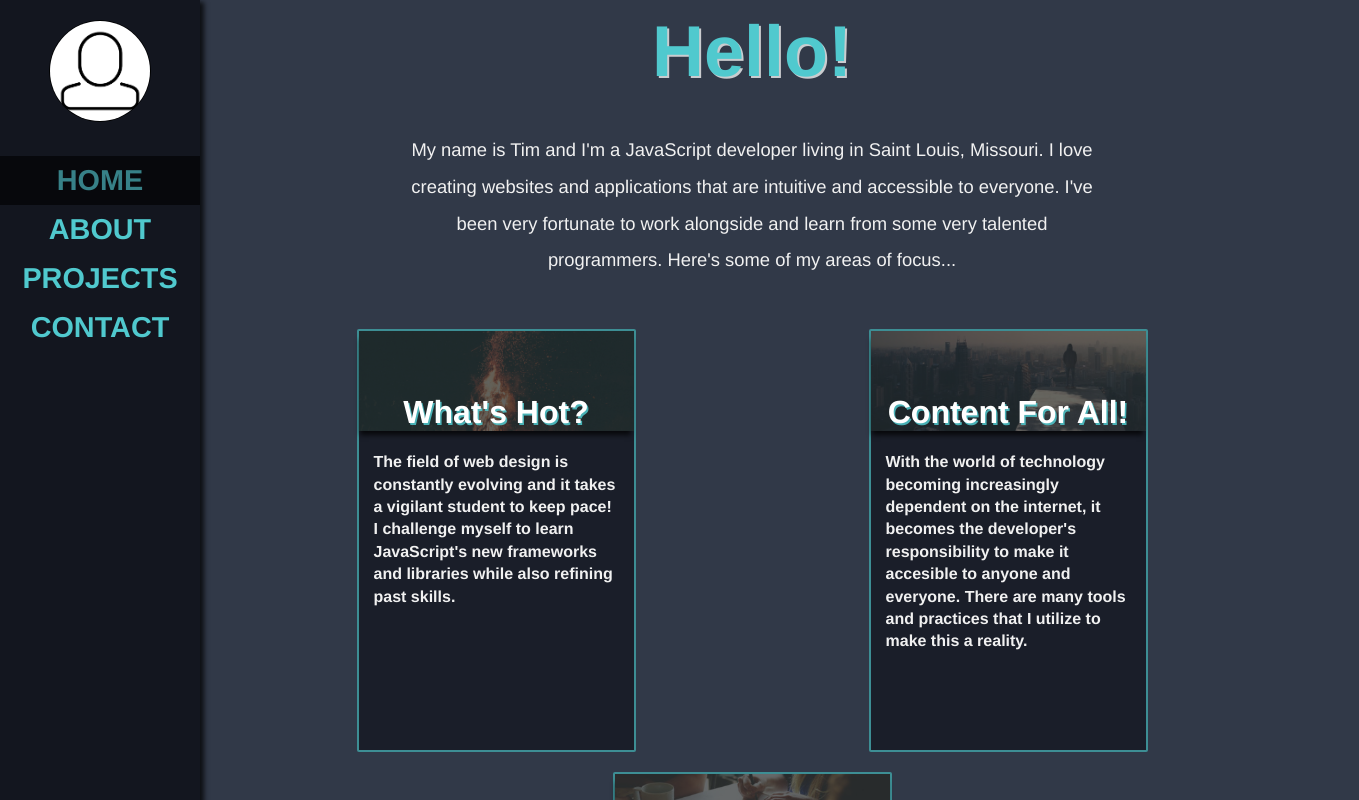
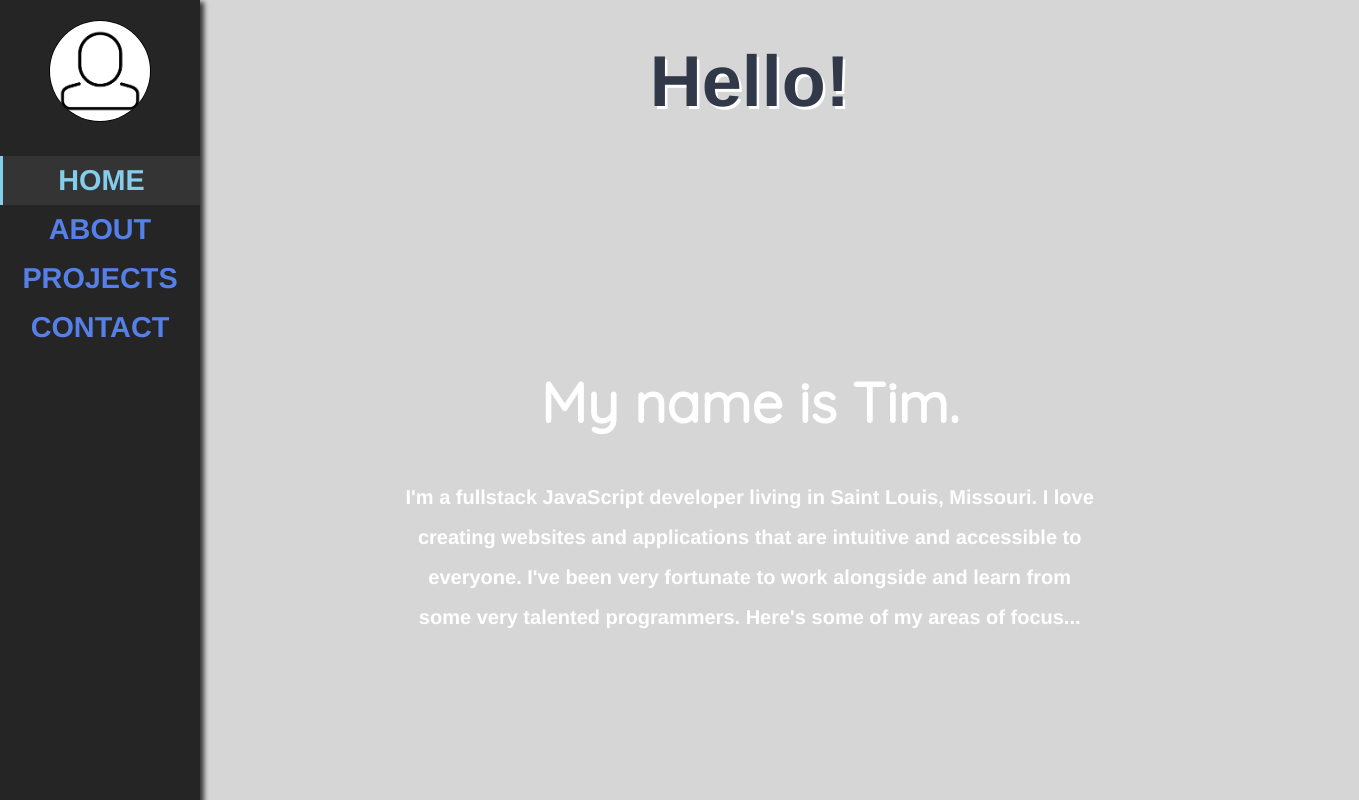
Before and after one commit to TFisch/tfischer-developer, a Vue app: page / in a window 1280 px wide. Shown: the top 800 px of the page, 1359 px wide, since content can reach past the window. Built offline with nearby package versions, Linux system fonts and the light colour scheme; what vue-sequential-entrance would draw is missing.

Commit message:
version change

```diff
--- a/src/App.vue
+++ b/src/App.vue
@@ -24,35 +24,43 @@ export default {
   text-align: center;
   color: #2c3e50;
   display: flex;
+  height: 100%;
 }
 
-html,
 body {
-  background: #313948;
   font-family: "Quicksand", sans-serif;
   margin: 0;
   padding: 0;
+  background: rgb(214, 214, 214);
 }
 
 p {
   font-family: "Avenir", Helvetica, Arial, sans-serif;
-  color: "#FFF";
+  color: #fff;
+  font-weight: 600;
 }
 
 h1 {
-  color: #50c9ce;
+  color: #313948;
   font-size: 4.5rem;
   margin: 0;
   font-family: "Avenir", Helvetica, Arial, sans-serif;
 }
 
+h2 {
+  color: #fff;
+  font-size: 3.5rem;
+  margin: 0;
+  padding-top: 100px;
+  font-family: "Quicksand", sans-serif;
+}
+
 .page-header {
-  padding-top: 10px;
-  text-shadow: 2px 2px rgba(241, 241, 241, 0.8);
+  padding-top: 40px;
+  text-shadow: 2.5px 2.5px rgb(255, 255, 255);
 }
 
 .dashboard {
-  margin-left: 20vw;
   height: 100vh;
   width: 100%;
 }
--- a/src/components/common/sidenavLink/SideNavLink.vue
+++ b/src/components/common/sidenavLink/SideNavLink.vue
@@ -1,5 +1,5 @@
 <template>
-  <router-link class="side-nav-link" :to="url">
+  <router-link class="side-nav-link" :to="url" exact>
     <slot></slot>
   </router-link>
 </template>
@@ -16,22 +16,35 @@ export default {
   font-family: "Avenir", Helvetica, Arial, sans-serif;
   font-size: 1.8em;
   padding: 8px;
-  color: #50c9ce;
+  color: #5680e9;
+  cursor: pointer;
   text-decoration: none;
   position: relative;
   text-transform: uppercase;
 }
 
-.router-link-exact-active {
-  background: #000000;
-  opacity: 0.6;
+.side-nav-link:hover {
+  background-color: rgb(53, 52, 52);
+  color: #84ceeb;
 }
 
-.side-nav-link:hover {
+.router-link-exact-active {
+  background-color: rgb(53, 52, 52);
+  color: #84ceeb;
+  border-left: solid #84ceeb 3px;
+}
+
+.router-link-active {
+  background-color: rgb(53, 52, 52);
+  color: #84ceeb;
+  border-left: solid #84ceeb 3px;
+}
+
+/* .side-nav-link:hover {
   background-color: aliceblue;
   border-top: solid black 1px;
   border-bottom: solid black 1px;
   color: black;
   opacity: 0.3;
-}
+} */
 </style>
--- a/src/components/sidenav/SideNav.vue
+++ b/src/components/sidenav/SideNav.vue
@@ -21,7 +21,7 @@ export default {
 </script>
 <style scoped>
 #side-nav {
-  background-color: #13161f;
+  background-color: rgb(37, 37, 37);
   margin: 0;
   font-weight: bold;
   padding-top: 20px;
--- a/src/router/index.js
+++ b/src/router/index.js
@@ -48,5 +48,6 @@ export default new Router({
       component: Contact
     }
   ],
-  mode: 'history'
+  mode: 'history',
+  linkExactActiveClass: 'is-active'
 });
--- a/src/views/about/About.vue
+++ b/src/views/about/About.vue
@@ -1,6 +1,7 @@
 <template>
   <div class="dashboard">
     <h1 class="page-header">About</h1>
+    <section class="top-copy"></section>
   </div>
 </template>
 
@@ -9,3 +10,10 @@ export default {
   name: "About"
 };
 </script>
+<style scoped>
+.top-copy {
+  background-color: #50cacec5;
+  width: 100%;
+  height: 400px;
+}
+</style>
--- a/src/views/home/Home.vue
+++ b/src/views/home/Home.vue
@@ -1,8 +1,9 @@
 <template>
   <div class="home">
     <div class="dashboard">
-      <h1 class="page-header">Hello!</h1>
+      <h1 class="page-header home-header">Hello!</h1>
       <div class="home-bio">
+        <h2>My name is Tim.</h2>
         <p class="home-bio-content">{{homeBio}}</p>
       </div>
       <div class="priorities-wrapper">
@@ -36,13 +37,16 @@
 </template>
 
 <script>
+import SideNav from "../../components/sidenav/SideNav.vue";
 export default {
   name: "Home",
-  components: {},
+  components: {
+    SideNav
+  },
   data() {
     return {
       homeBio:
-        "My name is Tim and I'm a JavaScript developer living in Saint Louis, Missouri. I love creating websites and applications that are intuitive and accessible to everyone. I've been very fortunate to work alongside and learn from some very talented programmers. Here's some of my areas of focus...",
+        "I'm a fullstack JavaScript developer living in Saint Louis, Missouri. I love creating websites and applications that are intuitive and accessible to everyone. I've been very fortunate to work alongside and learn from some very talented programmers. Here's some of my areas of focus...",
       columnOne:
         "The field of web design is constantly evolving and it takes a vigilant student to keep pace! I challenge myself to learn JavaScript's new frameworks and libraries while also refining past skills.",
       columnTwo:
@@ -58,20 +62,23 @@ export default {
 .dashboard {
   height: 100%;
   color: rgb(241, 241, 241);
-  width: 80%;
-  margin-left: 240px;
-}
-.page-header {
-  padding-top: 10px;
-  text-shadow: 2px 2px rgba(241, 241, 241, 0.8);
+  width: 100%;
+  margin-left: 11vw;
 }
 .home-bio {
-  margin: auto;
+  width: 100%;
+  height: 500px;
+  display: flex;
+  flex-direction: column;
+  align-items: center;
+  justify-content: center;
+  margin: 100px auto;
 }
+
 .home-bio-content {
   margin: 40px auto;
   max-width: 700px;
-  font-size: 1.15rem;
+  font-size: 1.25rem;
   line-height: 2;
 }
 .column-one,
@@ -142,4 +149,7 @@ export default {
   font-weight: 600;
   line-height: 1.4;
 }
+.home-header {
+  margin-bottom: 80px;
+}
 </style>
```
